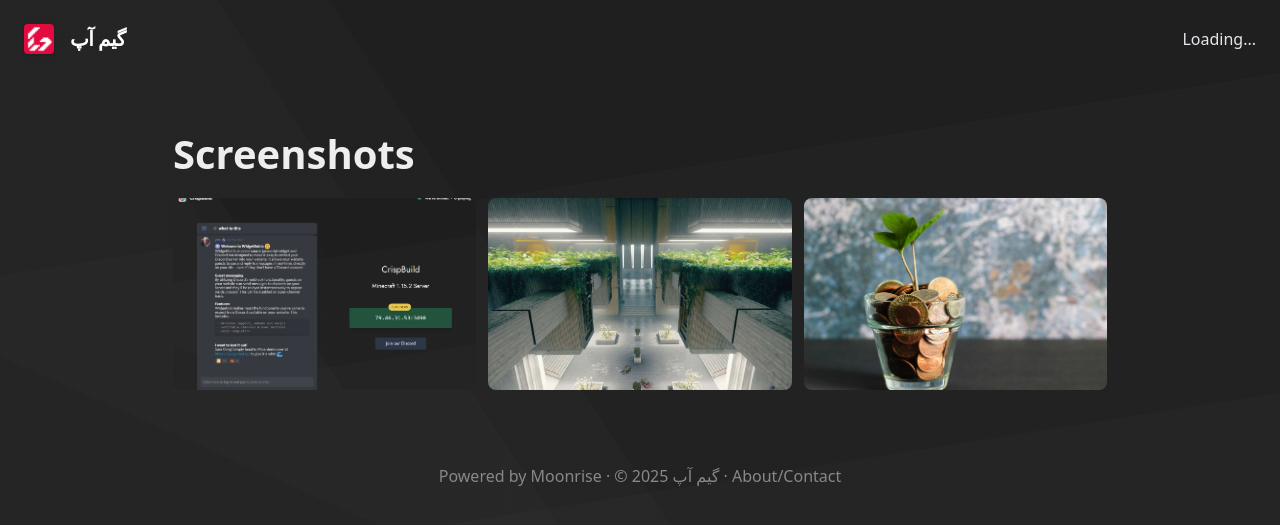
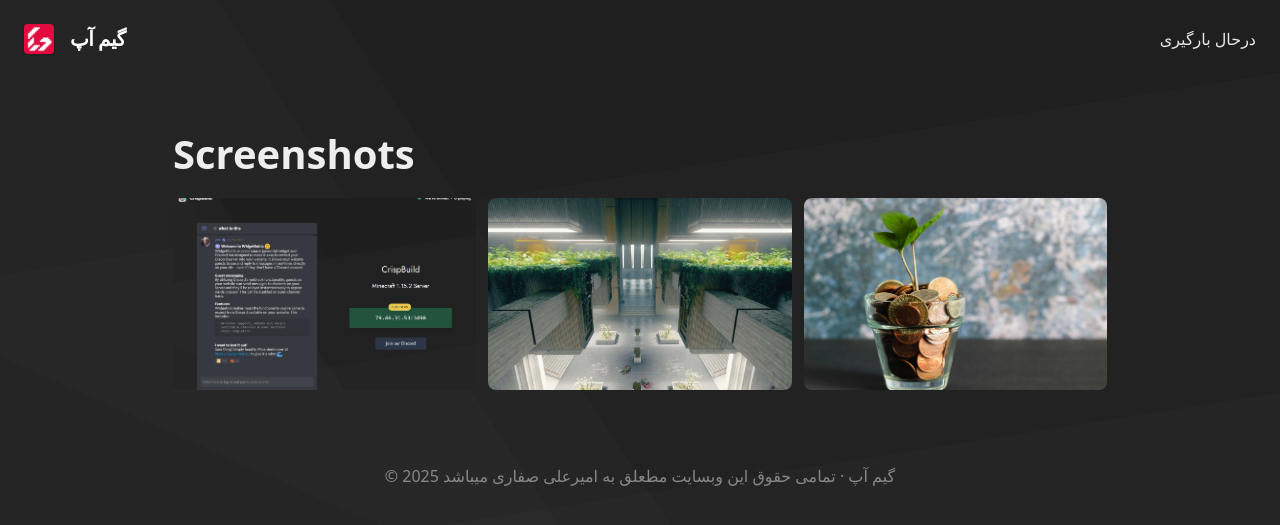
Before and after one commit to ItzCherokee/amiralisafari, a Jekyll site: the page built from docs/screenshots.md, in a window 1280 px wide. Shown: the top 525 px of the page. Built offline with Jekyll 4.4.1, drawn with Linux system fonts in a browser that asks for light colours.

Commit message:
Update default.html

```diff
--- a/docs/_layouts/default.html
+++ b/docs/_layouts/default.html
@@ -79,8 +79,8 @@ layout: compress
 
         <!-- show loading for status API only if javascript is enabled -->
         <script>
-            document.getElementById("serverStatus").innerHTML = "Loading...";
-            document.getElementById("serverStatusM").innerHTML = "Loading...";
+            document.getElementById("serverStatus").innerHTML = "درحال بارگیری";
+            document.getElementById("serverStatusM").innerHTML = "درحال بارگیری";
         </script>
         {% endif %}
 
@@ -89,8 +89,7 @@ layout: compress
     {{ content }}
 
     <div class="layoutfooter w-full pb-8 text-center transition duration-200">
-        <a href="https://github.com/coffeebank/moonrise" rel="noopener" title="Moonrise by coffeebank" class="hover:text-gray-400">Powered by Moonrise</a> &middot;
-        <a href="{% if site.siteFooterlink %}{{ site.baseurl }}{{ site.siteFooterlink }}{% else %}{{ site.baseurl }}/about{% endif %}" rel="noopener" title="Legal" class="hover:text-gray-400">&copy; {{ site.siteYear }}<script>new Date().getFullYear()>{{ site.siteYear }}&&document.write("&#8208;"+new Date().getFullYear());</script> {{ site.serverName }} &middot; About/Contact</a>
+        <a href="{% if site.siteFooterlink %}{{ site.baseurl }}{{ site.siteFooterlink }}{% else %}{{ site.baseurl }}/about{% endif %}" rel="noopener" title="Legal" class="hover:text-gray-400">&copy; {{ site.siteYear }}<script>new Date().getFullYear()>{{ site.siteYear }}&&document.write("&#8208;"+new Date().getFullYear());</script> {{ site.serverName }} &middot; تمامی حقوق این وبسایت مطعلق به امیرعلی صفاری میباشد</a>
     </div>
 
     {% if page.navname == "Home" %}
```
